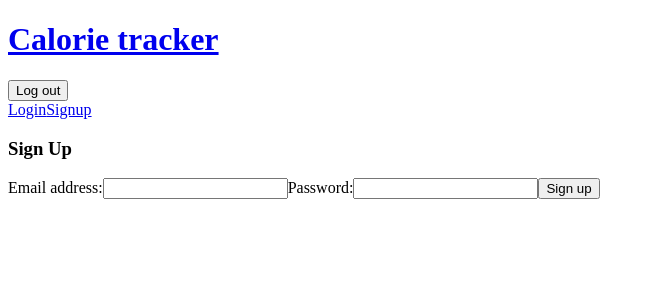
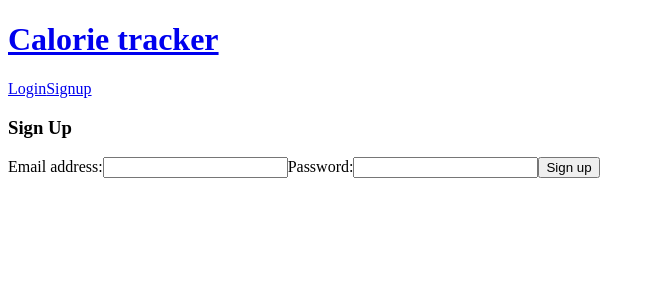
Before and after one commit to Shehroze4543/Mod-3-Project, a React (Create React App) app in the folder frontend/: page /signup in a window 1280 px wide. Shown: the top 300 px of the page, without its empty margins (0-655 px from the left). Built offline with nearby package versions, Linux system fonts and the light colour scheme.

Commit message:
setting the initial Auth Status

```diff
--- a/frontend/src/components/Navbar.js
+++ b/frontend/src/components/Navbar.js
@@ -1,8 +1,10 @@
 import { Link } from "react-router-dom";
 import { useLogout } from "../hooks/useLogout";
+import { useAuthContext } from "../hooks/useAuthContext";
 
 const Navbar = () => {
   const { logout } = useLogout();
+  const { user } = useAuthContext();
 
   const handleClick = () => {
     logout();
@@ -15,13 +17,18 @@
           <h1>Calorie tracker</h1>
         </Link>
         <nav>
+          {user && (
             <div>
+              <span>{user.email}</span>
               <button onClick={handleClick}>Log out</button>
             </div>
+          )}
+          {!user && (
             <div>
               <Link to="/login">Login</Link>
               <Link to="/signup">Signup</Link>
             </div>
+          )}
         </nav>
       </div>
     </header>
--- a/frontend/src/context/AuthContext.js
+++ b/frontend/src/context/AuthContext.js
@@ -1,28 +1,37 @@
-import { createContext, useReducer } from "react";
+import { createContext, useReducer, useEffect } from 'react'
 
-export const AuthContext = createContext();
+export const AuthContext = createContext()
 
 export const authReducer = (state, action) => {
   switch (action.type) {
-    case "LOGIN":
-      return { user: action.payload };
-    case "LOGOUT":
-      return { user: null };
+    case 'LOGIN':
+      return { user: action.payload }
+    case 'LOGOUT':
+      return { user: null }
     default:
-      return state;
+      return state
   }
-};
+}
 
 export const AuthContextProvider = ({ children }) => {
   const [state, dispatch] = useReducer(authReducer, {
-    user: null,
-  });
+    user: null
+  })
 
-  console.log("AuthContext state:", state);
+  useEffect(() => {
+    const user = JSON.parse(localStorage.getItem('user'))
+
+    if (user) {
+      dispatch({ type: 'LOGIN', payload: user })
+    }
+  }, [])
+
+  console.log('AuthContext state:', state)
 
   return (
     <AuthContext.Provider value={{ ...state, dispatch }}>
-      {children}
+      { children }
     </AuthContext.Provider>
-  );
-};
+  )
+
+}
```
Also changed, not shown: frontend/src/pages/Login.js (line endings or trailing spaces). Lines whose indentation alone changed are shown as unchanged.
